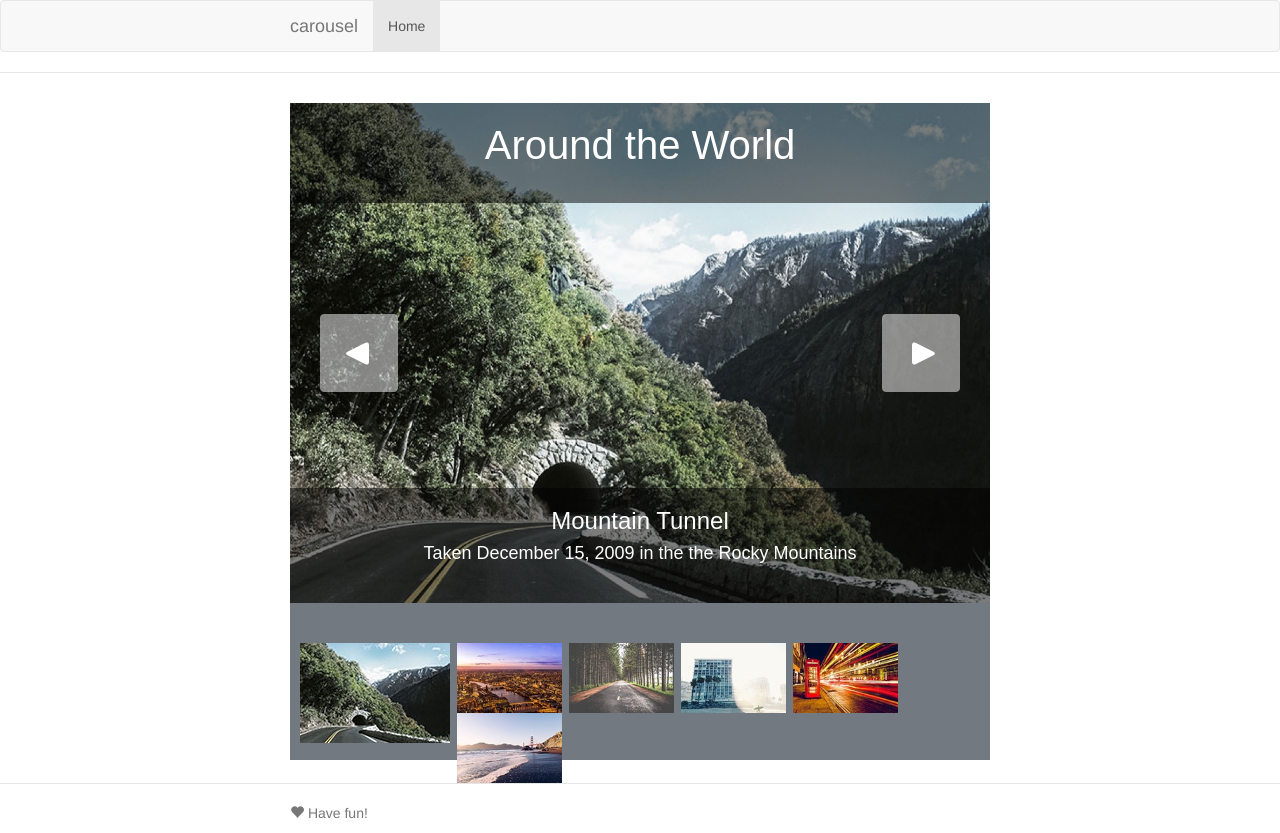
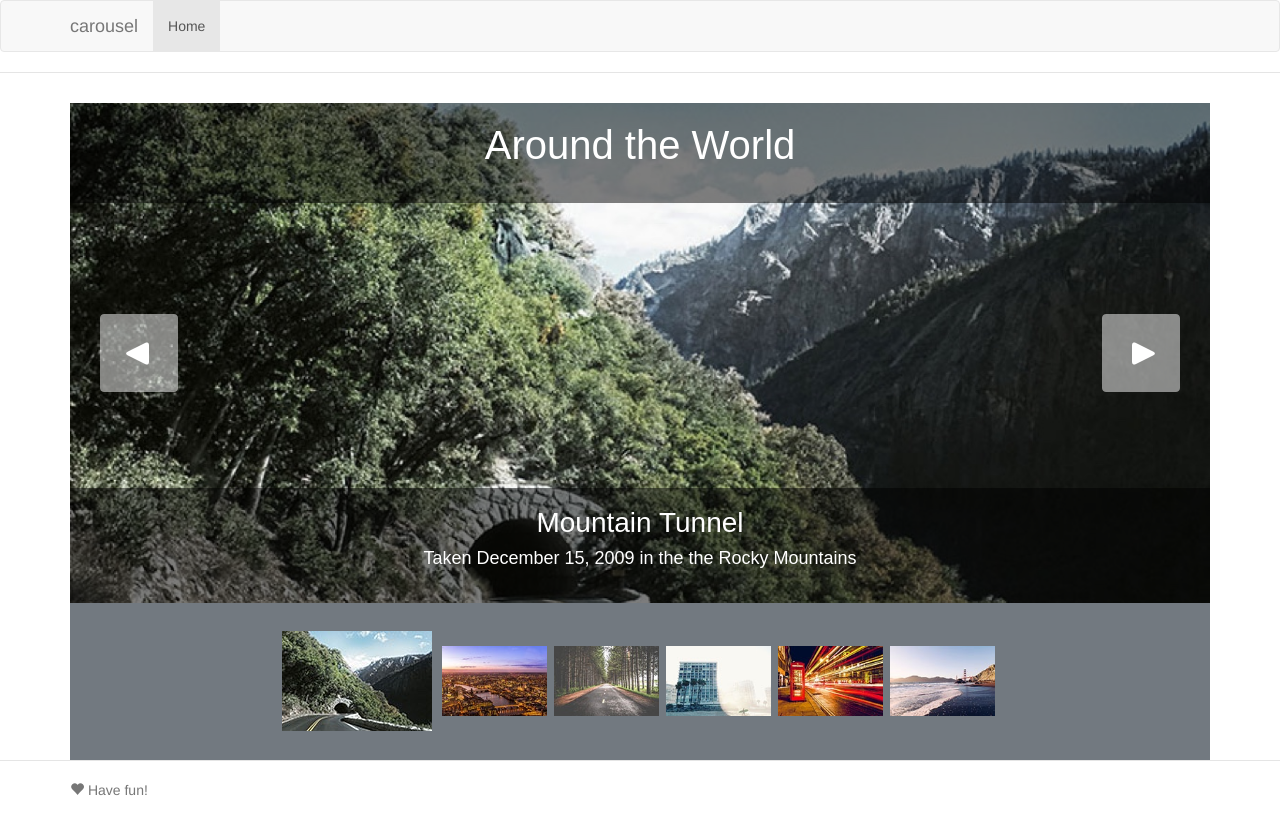
Before and after one commit to moha297/carousel, a website: page app/index.html in a window 1280 px wide. After the commit the page ends 810 px from the top, so only its background shows below. Drawn offline with nearby package versions, Linux system fonts and the light colour scheme; some packages are replaced by stand-ins of ours; files that its build step writes are made by us from their sources.

Commit message:
Almost done
Handling of thumbnails
Resize events
Few css tweaks

```diff
--- a/app/scripts/directives/carousel.js
+++ b/app/scripts/directives/carousel.js
@@ -7,7 +7,7 @@
  * # carousel
  */
 angular.module('carouselApp')
-  .directive('carousel', function() {
+  .directive('carousel', ['$window', function($window) {
     return {
       templateUrl: 'views/directives/carousel.html',
       restrict: 'E',
@@ -18,43 +18,89 @@ angular.module('carouselApp')
       },
       link: function postLink(scope, element /*, attrs*/ ) {
         var slideCont = element.find('.slides-cont');
-        // Good old jquery
-        var containerWidth = slideCont.width(),
-          containerHeight = slideCont.height();
-
-        // Set the size of slides based on container
-        scope.slideW = containerWidth;
-        scope.slideH = containerHeight;
 
         //Slider original position
         scope.slideVal = 0;
 
         scope.currentIndex = 0;
 
+        function calculate() {
+          // Good old jquery
+          var containerWidth = slideCont.width(),
+            containerHeight = slideCont.height();
+
+          // Set the size of slides based on container
+          scope.slideW = containerWidth;
+          scope.slideH = containerHeight;
+
+          scope.reelWidth = scope.slideW * scope.slideCount; // reel size based on number of photos
+          scope.thumbnailReelWidth = ((scope.slideCount - 1) * 112) + 163; // reel size based on thumbnails
+        }
+
         // We watch the photos data to get things in right order
         scope.$watch('photos', function(newValue, oldValue) {
           var cnt = newValue.length; //number of photos in album
           scope.slideCount = cnt;
-          scope.reelWidth = scope.slideW * scope.slideCount; // reel size based on number of photos
+
+          //calculate the view size attributes
+          calculate();
+
           // This will take the photos to the view layer
           scope.slideList = newValue;
         });
 
 
         // Handler for left arrow click event. Moves the slider left.
-        scope.leftArrow = function(){
-          if(scope.currentIndex > 0) {
+        scope.leftArrow = function() {
+          if (scope.currentIndex > 0) {
             scope.currentIndex--;
             scope.slideVal = scope.currentIndex * scope.slideW;
           }
         };
         // Handler for right arrow click event. Moves the slider right.
-        scope.rightArrow = function(){
-          if(scope.currentIndex < scope.slideCount-1) {
+        scope.rightArrow = function() {
+          if (scope.currentIndex < scope.slideCount - 1) {
             scope.currentIndex++;
             scope.slideVal = scope.currentIndex * scope.slideW;
           }
         };
+
+        // Thumbnails manipulate the slides using this
+        scope.moveTo = function(index) {
+          if (index < scope.slideCount && index >= 0) {
+            scope.currentIndex = index;
+            scope.slideVal = scope.currentIndex * scope.slideW;
+          }
+        };
+
+
+        //Listen to window resize and re-calculate the gallery sizes
+        var timer;
+
+        //leverages settimeout to optimize the size calculations
+        // Resize event is fired continously as window is changed
+        // We defer by 300ms to decrease invocations for calculations
+        function resizeListener() {
+          if (timer) {
+            window.clearTimeout(timer);
+          }
+          timer = window.setTimeout(function() {
+            console.log("resize")
+            scope.$apply(function() {
+              calculate();
+            });
+          }, 300);
+
+        }
+        angular.element($window).on('resize', resizeListener);
+        scope.$on('destroy', function() {
+          if (timer) {
+            window.clearTimeout(timer);
+          }
+          angular.element($window).off('resize', resizeListener);
+        });
+
+
       }
     };
-  });
+  }]);
--- a/app/styles/main.css
+++ b/app/styles/main.css
@@ -62,7 +62,7 @@ body {
 /* Responsive: Portrait tablets and up */
 @media screen and (min-width: 768px) {
   .container {
-    max-width: 730px;
+    //max-width: 730px;
   }
 
   /* Remove the padding we set earlier */
@@ -92,7 +92,6 @@ body {
 
 /*Custom app css*/
 .carousel-cont{
-  color:white;
   min-height:500px;
   position:relative;
 }
@@ -116,6 +115,7 @@ body {
   position:absolute;
   top:0px;
   z-index: 102;
+  color:white;
 }
 .carousel-cont .slides-cont{
   position:relative;
@@ -139,13 +139,14 @@ body {
 }
 
 .carousel-cont .slides-cont .slide-reel{
-  width:100000px;
   transition: transform ease 1000ms;
-
 }
 .carousel-cont .slides-cont .slide-reel .slide{
   float:left;
   position: relative;
+}
+.carousel-cont .slides-cont .slide-reel .slide img{
+  object-fit: cover;
 }
 .carousel-cont .slides-cont .slide-reel .slide .slide-bottom-header-bkg{
   width:100%;
@@ -168,24 +169,37 @@ body {
   position:absolute;
   z-index: 102;
   height: 115px;
+  color:white;
 }
-
+.carousel-cont .slides-cont .slide-reel .slide .slide-bottom-header-content h3{
+  font-size: 28px;
+  font-family: arial;
+}
 .carousel-cont .thumbnails{
   height:157px;
   width:100%;
   background-color: #727980;
   text-align: center;
-  padding: 40px 10px 0px 10px;
+  overflow-y:hidden;
 }
-.carousel-cont .thumbnails .thumb{
+.carousel-cont .thumbnails .reel{
+  text-align: center;
+  display: inline-block;
+  margin-top: 27.5px;
+}
+.carousel-cont .thumbnails .reel .thumb{
   cursor: pointer;
-  float:left;
   padding-right: 7px;
+  display: inline-block;
 }
-.carousel-cont .thumbnails .thumb img{
-
+.carousel-cont .thumbnails  .thumb.active{
+  padding-right: 10px;
+  padding-left:3px;
+}
+.carousel-cont .thumbnails .reel .thumb img{
   height:70px;
 }
-.carousel-cont .thumbnails  .thumb img.active{
+
+.carousel-cont .thumbnails  .thumb.active img{
   height:100px;
 }
--- a/app/views/directives/carousel.html
+++ b/app/views/directives/carousel.html
@@ -7,20 +7,19 @@
       <img src="/images/left.png"></img>
     </span>
     <div class="slide-reel" style="width:{{reelWidth}}px;transform: translate3d(-{{slideVal}}px, 0px, 0px);">
-        <slide  ng-repeat="photo in slideList"
-                slide-width="{{slideW}}"
-                slide-height="{{slideH}}"
-                photo="photo">
-        </slide>
+      <slide ng-repeat="photo in slideList" slide-width="{{slideW}}" slide-height="{{slideH}}" photo="photo">
+      </slide>
     </div>
-    <span class="right-arrow"ng-click="rightArrow();">
+    <span class="right-arrow" ng-click="rightArrow();">
       <img src="/images/right.png"></img>
     </span>
   </div>
 
   <div class="thumbnails">
-    <div class="thumb" ng-repeat="item in slideList">
-      <img src="{{item.thumb_url}}" style="" ng-class="{active:currentIndex == $index}"></img>
+    <div class="reel" style="min-width:{{thumbnailReelWidth}}px;">
+      <div class="thumb" ng-repeat="item in slideList" ng-click="moveTo($index)" ng-class="{active:currentIndex == $index}">
+        <img src="{{item.thumb_url}}" style="" ></img>
+      </div>
     </div>
   </div>
 </div>
--- a/app/views/main.html
+++ b/app/views/main.html
@@ -1,5 +1,5 @@
 <div class="row">
-  <div class="col-lg-12 col-md-12 col-sm-12 col-xs-12">
+  <div class="col-lg-12 col-md-12 col-sm-12 col-xs-12" ng-if="gallery.photos.length > 0">
     <carousel photos="gallery.photos"
       album="gallery.album"></carousel>
   </div>
```
